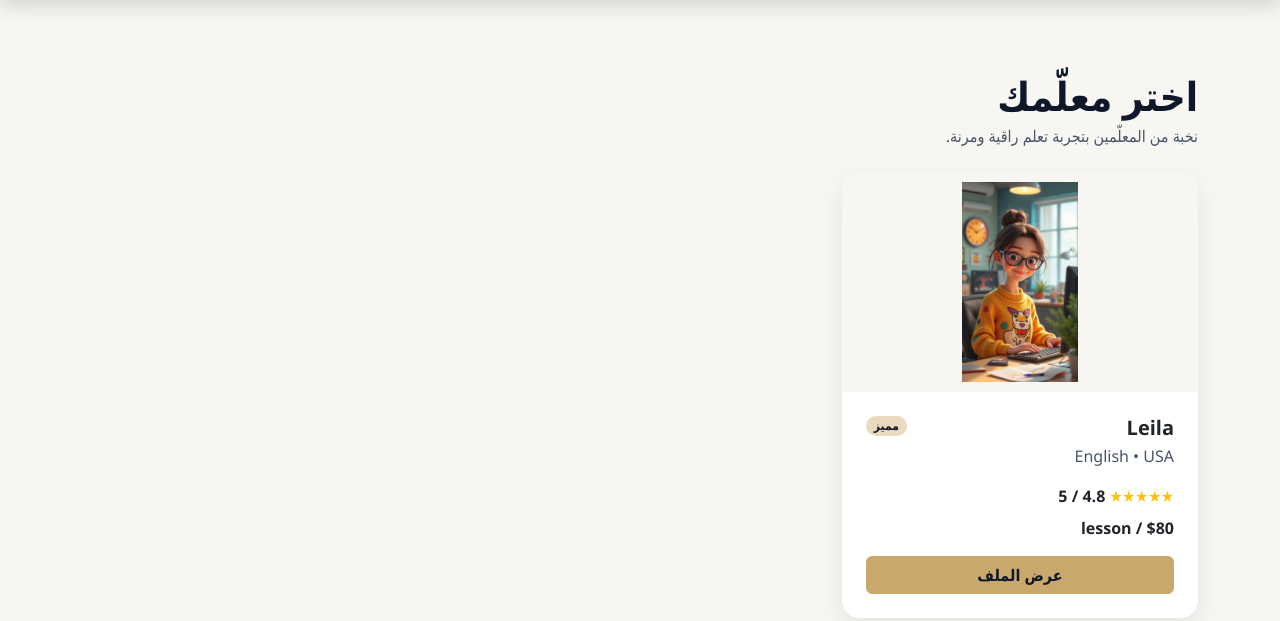
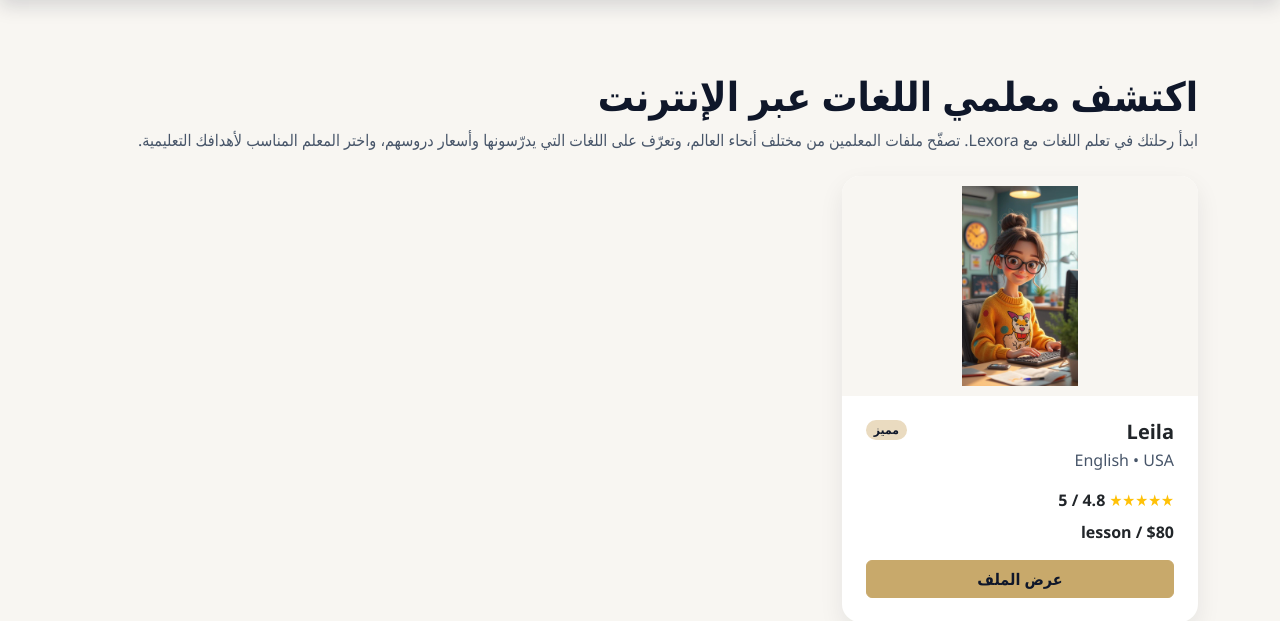
Before and after one commit to DZ22m/lexora, a Django app: page /tutors/ in a window 1280 px wide. Shown: the part 78-699 px from the top of the page. Run offline with Django 5.2, Linux system fonts and the light colour scheme; data comes from the database, SQL or seed files in the repository.

Commit message:
Improve tutors list SEO

```diff
--- a/main/templates/main/tutors_list.html
+++ b/main/templates/main/tutors_list.html
@@ -1,25 +1,43 @@
+
 {% extends "main/base.html" %}
 
-{% block title %}Lexora — المعلمون{% endblock %}
+{% block title %}Find Online Language Tutors | Learn Languages - Lexora{% endblock %}
+
+{% block meta_description %}Find online language tutors on Lexora. Explore teacher profiles, compare lesson prices, and book personalized language lessons with tutors from around the world.{% endblock %}
 
 {% block content %}
 <section class="py-5">
   <div class="container">
+
+    <!-- Page Heading -->
     <div class="d-flex justify-content-between align-items-center flex-wrap gap-3 mb-4">
       <div>
-        <h1 class="fw-bold mb-1">اختر معلّمك</h1>
-        <p class="text-secondary mb-0">نخبة من المعلّمين بتجربة تعلم راقية ومرنة.</p>
+        <h1 class="fw-bold mb-2">
+          اكتشف معلمي اللغات عبر الإنترنت
+        </h1>
+
+        <p class="text-secondary mb-0">
+          ابدأ رحلتك في تعلم اللغات مع Lexora.
+          تصفّح ملفات المعلمين من مختلف أنحاء العالم،
+          وتعرّف على اللغات التي يدرّسونها وأسعار دروسهم،
+          واختر المعلم المناسب لأهدافك التعليمية.
+        </p>
       </div>
     </div>
 
+    <!-- Tutors Grid -->
     <div class="row g-4">
       {% for t in tutors %}
       <div class="col-md-6 col-lg-4">
         <div class="card h-100">
 
           {% if t.photo %}
-            <img src="{{ t.photo.url }}" alt="{{ t.name }}"
-                 style="width: 100%; height: 220px; object-fit: contain; background: #f8f6f2; padding: 10px;">
+            <img
+              src="{{ t.photo.url }}"
+              alt="{{ t.name }} - {{ t.language }} language tutor on Lexora"
+              loading="lazy"
+              style="width: 100%; height: 220px; object-fit: contain; background: #f8f6f2; padding: 10px;"
+            >
           {% else %}
             <div style="width: 100%; height: 220px; background: #eee; display:flex; align-items:center; justify-content:center;">
               لا توجد صورة
@@ -27,31 +45,54 @@
           {% endif %}
 
           <div class="card-body p-4">
+
             <div class="d-flex justify-content-between align-items-start mb-2">
               <div>
-                <h5 class="fw-bold mb-1">{{ t.name }}</h5>
-                <p class="text-secondary mb-0">{{ t.language }} • {{ t.country }}</p>
+                <h5 class="fw-bold mb-1">
+                  {{ t.name }}
+                </h5>
+
+                <p class="text-secondary mb-0">
+                  {{ t.language }} • {{ t.country }}
+                </p>
               </div>
+
               <span class="badge rounded-pill" style="background:#EADBC0; color:#0F172A;">
                 مميز
               </span>
             </div>
 
+            <!-- Tutor Rating -->
             <p class="mt-3 mb-2 fw-semibold text-warning">
-              ★★★★★ <span class="text-dark">{{ t.rating }} / 5</span>
+              ★★★★★
+              <span class="text-dark">
+                {{ t.rating }} / 5
+              </span>
             </p>
 
-            <p class="fw-bold mb-3">${{ t.price }} / lesson</p>
+            <!-- Lesson Price -->
+            <p class="fw-bold mb-3">
+              ${{ t.price }} / lesson
+            </p>
 
+            <!-- Tutor Profile -->
             <a href="{% url 'tutor_profile' t.id %}" class="btn btn-primary w-100">
               عرض الملف
             </a>
+
           </div>
+        </div>
+      </div>
 
+      {% empty %}
+      <div class="col-12">
+        <div class="alert alert-light border text-center py-4">
+          لا يوجد معلمون متاحون حاليًا. يرجى العودة لاحقًا.
         </div>
       </div>
       {% endfor %}
     </div>
+
   </div>
 </section>
 {% endblock %}
```
